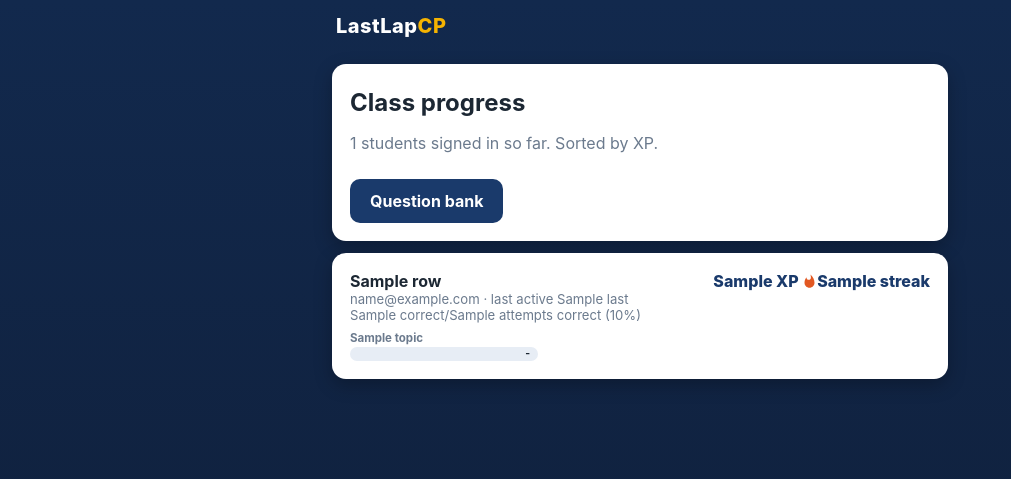
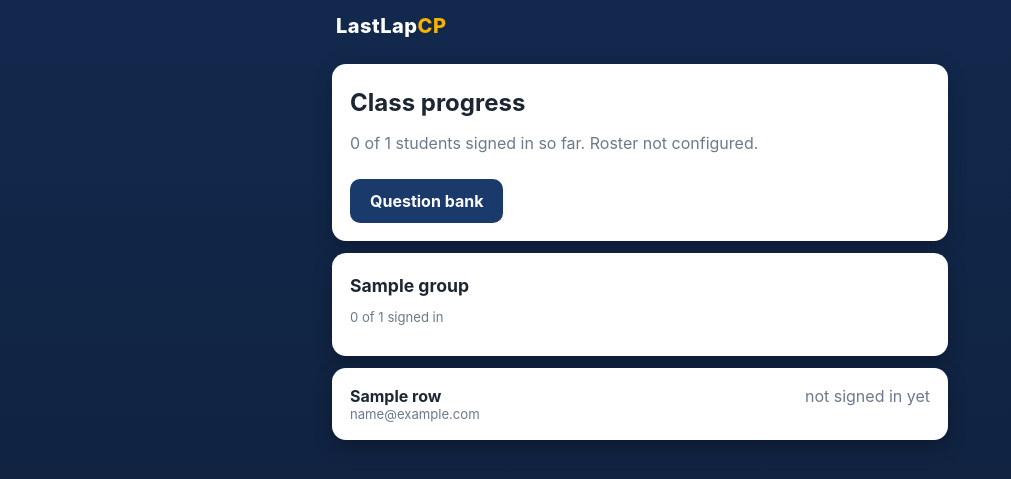
Before and after one commit to gisc/lastlapcp, a Flask app: template templates/teacher.html in a window 1280 px wide. Shown: the top 479 px of the page, without its empty margins (0-1011 px from the left). Run offline with Flask 3, Linux system fonts and the light colour scheme; the template is opened without the code that fills it: most values are stand-ins (such as "Sample title", 1, 10 or a date in 2020); parts of the project's set-up code (start-up, migrations or seed data) failed here and were passed over.

Commit message:
Teacher dashboard: roster sections from ROSTER env (S11+S22 combined, S21), listing all students incl. not-signed-in

```diff
--- a/app.py
+++ b/app.py
@@ -3,6 +3,7 @@ Flask + SQLite + Jinja. Mobile-first. Google sign-in with an email allowlist.
 All secrets/identity data come from env vars, never from the repo."""
 import json
 import os
+import re
 import random
 import sqlite3
 from datetime import datetime, timedelta, timezone
@@ -25,6 +26,25 @@ def _norm_email(e):
 
 TEACHER_EMAILS = {_norm_email(e) for e in os.environ.get("TEACHER_EMAILS", "").split(",") if e.strip()}
 ALLOWED_EMAILS = {_norm_email(e) for e in os.environ.get("ALLOWED_EMAILS", "").split(",") if e.strip()} | TEACHER_EMAILS
+
+def _parse_roster():
+    """ROSTER env: entries separated by ; or newlines, each 'class:name:email'.
+    Identity data stays in env vars, never in the repo."""
+    out = []
+    raw = os.environ.get("ROSTER", "")
+    for part in re.split(r"[;\n]+", raw):
+        part = part.strip()
+        if not part:
+            continue
+        bits = part.split(":", 2)
+        if len(bits) != 3:
+            continue
+        cls, name, email = (b.strip() for b in bits)
+        out.append({"class": cls, "name": name, "email": email, "norm": _norm_email(email)})
+    return out
+
+ROSTER = _parse_roster()
+ROSTER_GROUPS = [("25S11 + 25S22 (combined lessons)", ("25S11", "25S22")), ("25S21", ("25S21",))]
 
 app = Flask(__name__)
 # Behind the Olares TLS-terminating gateway: honor X-Forwarded-* and force https
@@ -287,18 +307,33 @@ def answer(qid):
 @teacher_required
 def teacher():
     db = get_db()
-    students = db.execute("SELECT * FROM users WHERE role='student' ORDER BY name").fetchall()
     topics = [r["topic"] for r in db.execute("SELECT DISTINCT topic FROM questions ORDER BY topic")]
-    rows = []
-    for s in students:
-        st = user_stats(db, s["id"])
-        last = db.execute("SELECT MAX(created_at) m FROM attempts WHERE user_id=?", (s["id"],)).fetchone()["m"]
-        by_topic = {m["topic"]: m for m in st["mastery"]}
-        rows.append({"name": s["name"] or s["email"], "email": s["email"], "stats": st,
-                     "by_topic": by_topic,
-                     "last": (datetime.fromisoformat(last).astimezone(SGT).strftime("%d %b %H:%M") if last else "-")})
+    users = {u["email"]: u for u in db.execute("SELECT * FROM users WHERE role='student'").fetchall()}
+
+    def row_for(name, email):
+        u = users.get(email)
+        if not u:
+            return {"name": name, "email": email, "signed_in": False}
+        st = user_stats(db, u["id"])
+        last = db.execute("SELECT MAX(created_at) m FROM attempts WHERE user_id=?", (u["id"],)).fetchone()["m"]
+        return {"name": name, "email": email, "signed_in": True, "stats": st,
+                "by_topic": {m["topic"]: m for m in st["mastery"]},
+                "last": (datetime.fromisoformat(last).astimezone(SGT).strftime("%d %b %H:%M") if last else "-")}
+
+    if ROSTER:
+        groups = []
+        for label, classes in ROSTER_GROUPS:
+            members = [r for r in ROSTER if r["class"] in classes]
+            rows = [row_for(r["name"], r["norm"]) for r in members]
+            rows.sort(key=lambda r: (not r["signed_in"], -(r["stats"]["xp"] if r["signed_in"] else 0)))
+            groups.append({"label": label, "rows": rows})
+        return render_template("teacher.html", groups=groups, topics=topics, roster=True)
+
+    rows = [row_for(u["name"] or u["email"], u["email"]) for u in users.values()]
+    rows = [r for r in rows if r["signed_in"]]
     rows.sort(key=lambda r: -r["stats"]["xp"])
-    return render_template("teacher.html", rows=rows, topics=topics)
+    return render_template("teacher.html", groups=[{"label": "Signed-in students", "rows": rows}],
+                           topics=topics, roster=False)
 
 @app.route("/healthz")
 def healthz():
--- a/templates/teacher.html
+++ b/templates/teacher.html
@@ -3,11 +3,21 @@
 {% block content %}
 <div class="card">
   <h1>Class progress</h1>
-  <p class="muted">{{ rows|length }} students signed in so far. Sorted by XP.</p>
+  <p class="muted">
+    {%- set ns = namespace(signed=0, total=0) -%}
+    {%- for g in groups %}{% for r in g.rows %}{% set ns.total = ns.total + 1 %}{% if r.signed_in %}{% set ns.signed = ns.signed + 1 %}{% endif %}{% endfor %}{%- endfor -%}
+    {{ ns.signed }} of {{ ns.total }} students signed in so far.{% if not roster %} Roster not configured.{% endif %}
+  </p>
   <a class="btn" href="{{ url_for('bank') }}">Question bank</a>
 </div>
-{% for r in rows %}
+{% for g in groups %}
 <div class="card">
+  <h2>{{ g.label }}</h2>
+  <p class="muted small">{{ g.rows|selectattr('signed_in')|list|length }} of {{ g.rows|length }} signed in</p>
+</div>
+{% for r in g.rows %}
+<div class="card">
+  {% if r.signed_in %}
   <div class="srow">
     <div>
       <div class="sname">{{ r.name }}</div>
@@ -29,6 +39,16 @@
     {% endfor %}
   </div>
   {% endif %}
+  {% else %}
+  <div class="srow">
+    <div>
+      <div class="sname">{{ r.name }}</div>
+      <div class="muted small">{{ r.email }}</div>
+    </div>
+    <div class="muted">not signed in yet</div>
+  </div>
+  {% endif %}
 </div>
 {% endfor %}
+{% endfor %}
 {% endblock %}
```
